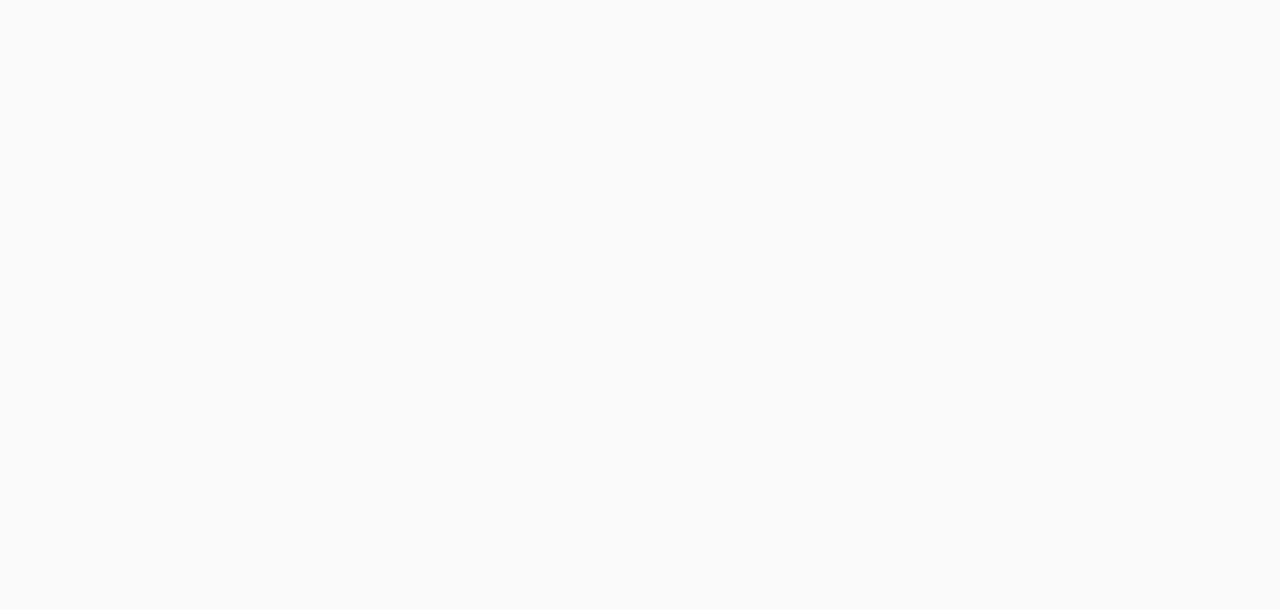
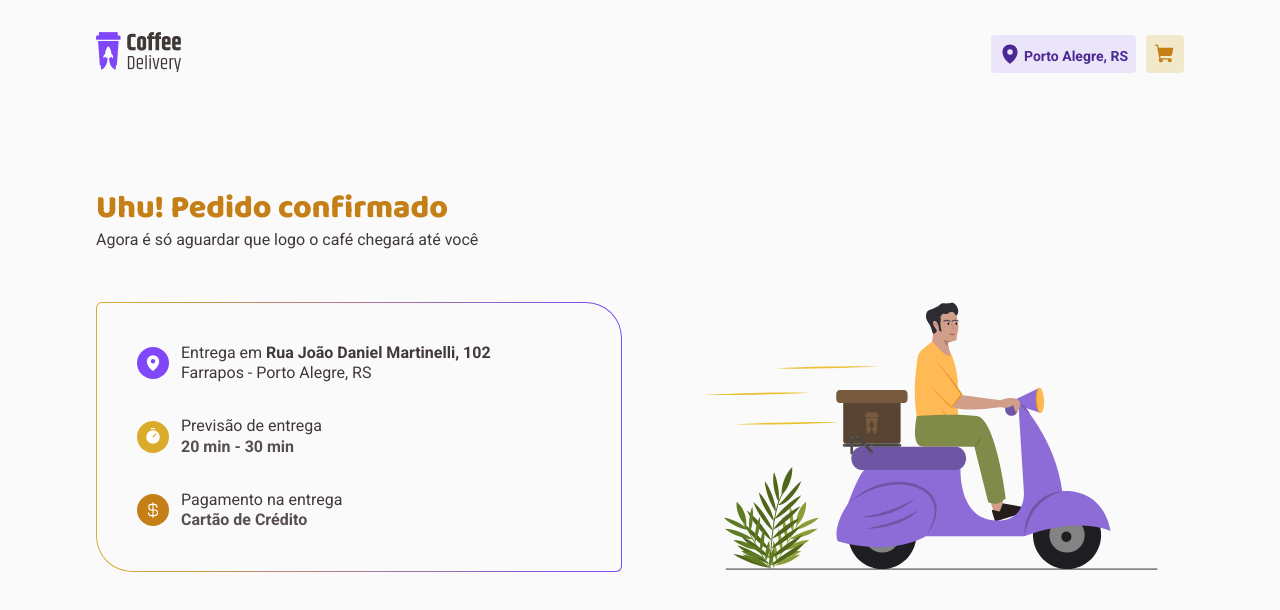
Before and after one commit to tevass/ignite-coffee-delivery, a React (Vite) app: page /success in a window 1280 px wide. Before the commit this address had no page. Shown: the top 610 px of the page. Built offline with nearby package versions, Linux system fonts and the light colour scheme.

Commit message:
feat: success page

```diff
--- a/src/Router.tsx
+++ b/src/Router.tsx
@@ -1,7 +1,9 @@
 import { Route, Routes } from 'react-router-dom'
 import { Layout } from './components/Layout'
+
 import { Checkout } from './pages/checkout'
 import { Home } from './pages/home'
+import { Success } from './pages/success'
 
 export function Router() {
   return (
@@ -9,6 +11,7 @@ export function Router() {
       <Route path="/" element={<Layout />}>
         <Route path="/" element={<Home />} />
         <Route path="/checkout" element={<Checkout />} />
+        <Route path="/success" element={<Success />} />
       </Route>
     </Routes>
   )
--- a/src/pages/home/components/Icon.ts
+++ b/src/components/Icon.ts
@@ -12,7 +12,7 @@ export const Icon = styled.div<IconProps>`
   align-items: center;
   justify-content: center;
 
-  width: 2rem;
-  height: 2rem;
-  border-radius: 100%;
+  width: 32px;
+  height: 32px;
+  border-radius: 999px;
 `
--- a/src/pages/home/index.tsx
+++ b/src/pages/home/index.tsx
@@ -1,6 +1,6 @@
 import { Coffee, Package, ShoppingCart, Timer } from 'phosphor-react'
 import { CoffeeCard } from './components/CoffeCard'
-import { Icon } from './components/Icon'
+import { Icon } from '../../components/Icon'
 import {
   CoffeesContainer,
   CoffeeSection,
--- /dev/null
+++ b/src/pages/success/index.tsx
@@ -0,0 +1,51 @@
+import { CurrencyDollar, MapPin, Timer } from 'phosphor-react'
+import { Icon } from '../../components/Icon'
+import { OrderInfo, SuccessContainer, SuccessContent } from './styles'
+
+export function Success() {
+  return (
+    <SuccessContainer>
+      <div>
+        <h3>Uhu! Pedido confirmado</h3>
+        <p>Agora é só aguardar que logo o café chegará até você</p>
+      </div>
+      <SuccessContent>
+        <div>
+          <div>
+            <OrderInfo>
+              <Icon color="#8047F8">
+                <MapPin size={18} weight="fill" />
+              </Icon>
+              <div>
+                <p>
+                  Entrega em <span>Rua João Daniel Martinelli, 102</span>
+                  <br />
+                  Farrapos - Porto Alegre, RS
+                </p>
+              </div>
+            </OrderInfo>
+            <OrderInfo>
+              <Icon color="#DBAC2C">
+                <Timer size={18} weight="fill" />
+              </Icon>
+              <div>
+                <p>Previsão de entrega</p>
+                <span>20 min - 30 min</span>
+              </div>
+            </OrderInfo>
+            <OrderInfo>
+              <Icon color="#C47F17">
+                <CurrencyDollar size={18} weight="fill" />
+              </Icon>
+              <div>
+                <p>Pagamento na entrega</p>
+                <span>Cartão de Crédito</span>
+              </div>
+            </OrderInfo>
+          </div>
+        </div>
+        <img src="/delivery.svg" alt="Ilustração de Delivery" />
+      </SuccessContent>
+    </SuccessContainer>
+  )
+}
--- /dev/null
+++ b/src/pages/success/styles.ts
@@ -0,0 +1,62 @@
+import styled from 'styled-components'
+
+export const SuccessContainer = styled.div`
+  padding-top: 5rem;
+
+  > div h3 {
+    font: ${(props) => props.theme.fonts.titles.lg};
+    color: ${(props) => props.theme.colors.brand.yellow.dark};
+  }
+
+  > div p {
+    font: ${(props) => props.theme.fonts.text.md.regular};
+    color: ${(props) => props.theme.colors.base.subtitle};
+  }
+`
+
+export const SuccessContent = styled.div`
+  margin-top: 2.5rem;
+
+  display: flex;
+  align-items: center;
+  justify-content: space-between;
+
+  > div {
+    max-width: 526px;
+    width: 100%;
+
+    padding: 1px;
+    border-radius: 6px 36px 6px 36px;
+
+    background: linear-gradient(
+      to right,
+      ${(props) => props.theme.colors.brand.yellow.normal},
+      ${(props) => props.theme.colors.brand.purple.normal}
+    );
+
+    > div {
+      border-radius: 5px 35px 5px 35px;
+      padding: 2.5rem;
+      background: ${(props) => props.theme.colors.base.background};
+    }
+  }
+`
+
+export const OrderInfo = styled.div`
+  display: grid;
+  grid-template-columns: 32px 1fr;
+  column-gap: 0.75rem;
+  align-items: center;
+
+  p {
+    font: ${(props) => props.theme.fonts.text.md.regular};
+  }
+
+  span {
+    font: ${(props) => props.theme.fonts.text.md.bold};
+  }
+
+  & + & {
+    margin-top: 2rem;
+  }
+`
```
Also changed, not shown: public/delivery.svg (added).
